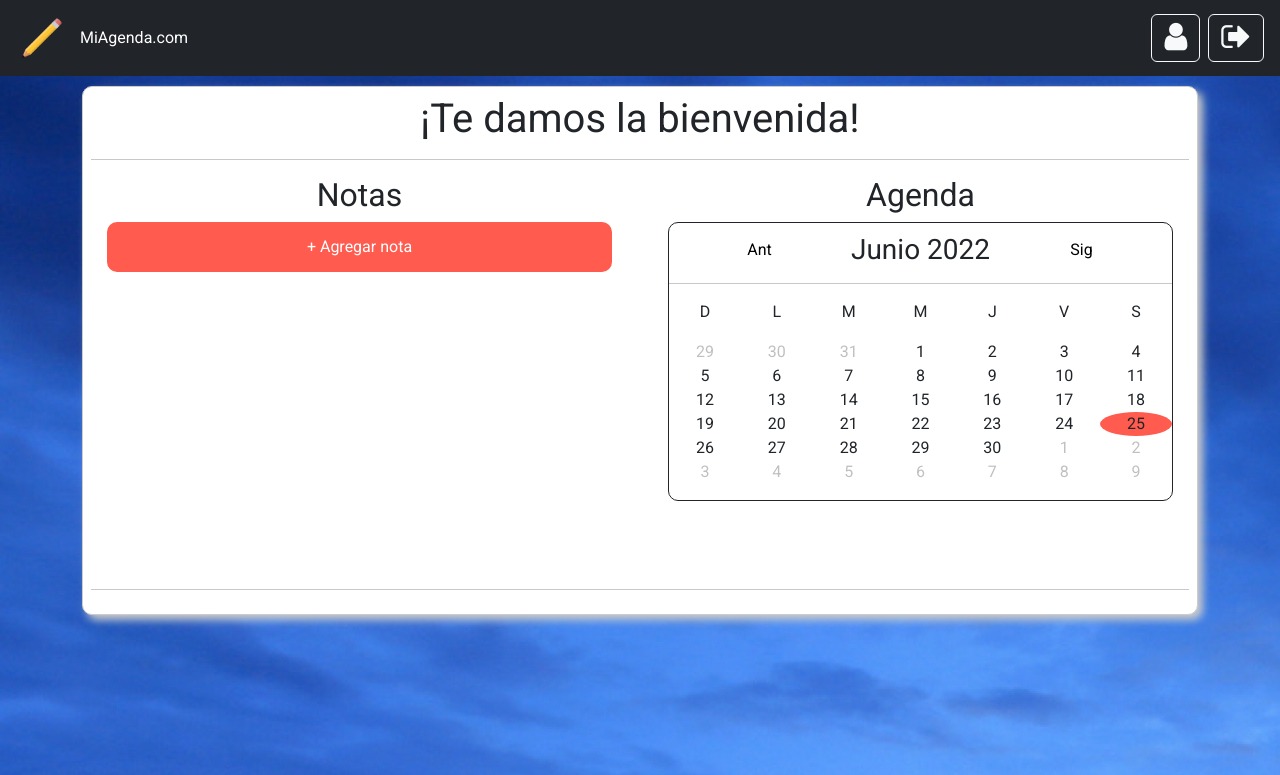
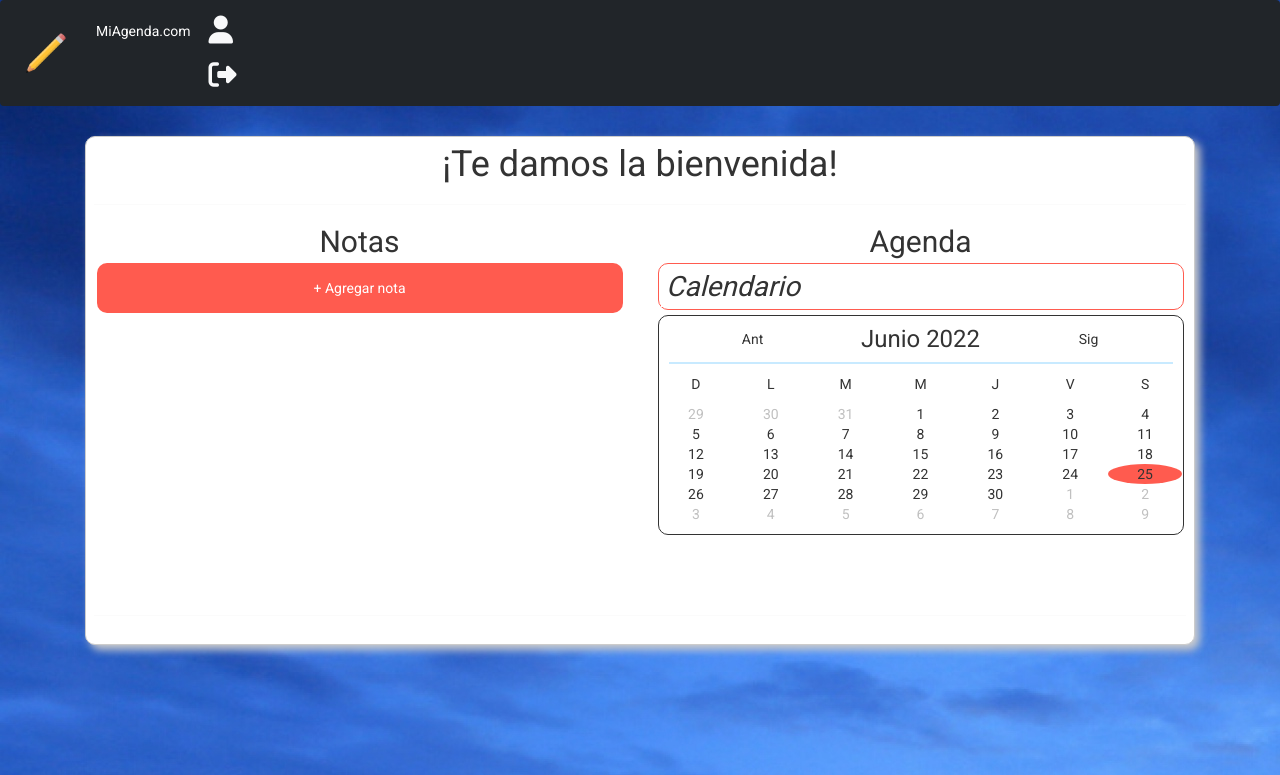
Before and after one commit to Jesus-ASG/Planner, a PHP site: page / in a window 1280 px wide. Shown: the top 775 px of the page. Run offline with PHP 8.4, Linux system fonts and the light colour scheme; the visitor is signed in with stand-in values (Sample User, id 1); some libraries are stand-ins or nearby versions.

Commit message:
resolviendo errores

```diff
--- a/css/styles.css
+++ b/css/styles.css
@@ -120,8 +120,7 @@ h1, h2, h3, h4, h5 {
 .nueva_nota textarea {
 	margin: 10px;
 	width: 90%;
-	border: none;
-	border-radius: 10px;
+	border-color: #FFF14F;
 	padding: 5px;
 	background-color: #FFF14F;
 	outline: none;
@@ -144,6 +143,11 @@ h1, h2, h3, h4, h5 {
 	display: grid;
 	grid-template-columns: repeat(7, 1fr);
 	padding: 0;
+}
+.calendario hr{
+	border: 1px solid #28AEFF;
+	margin: 10px;
+	background-color: #28AEFF;
 }
 
 .mes_titulo{
@@ -170,3 +174,17 @@ h1, h2, h3, h4, h5 {
 	border-radius: 100%;
 	background-color: #FF5B4F;
 }
+
+.show_calendar {
+	text-align: left;
+	border: 1px solid #FF5B4F;
+	border-radius: 10px;
+	margin-bottom: 5px;
+
+}
+.show_calendar button{
+	border-style: none;
+	background-color: #fff;
+	padding-left: 5px;
+	padding-right: 5px;
+}
--- a/estructura/contenido.php
+++ b/estructura/contenido.php
@@ -15,7 +15,12 @@
 
 			<div class="col-6">
 				<h2>Agenda</h2>
-				<div class="mx-3 mt-2" id="agregar_nota">
+				<div class="mx-3 mt-2 left">
+					<div class="show_calendar p-1">
+						<button onclick="show_hide_calendar();">
+							<i class="fa-2x icon-eye-open" id="icon_eye">Calendario</i>
+						</button>
+					</div>
 
 					<div class="calendario" id="calendario">
 						<div class="mes_titulo">
@@ -28,11 +33,7 @@
 							<div>
 								<button onclick="cargarMesSiguiente();">Sig</button>
 							</div>
-
-
-
 						</div>
-
 						<hr>
 						<ol>
 							<li>D</li>
--- a/index.php
+++ b/index.php
@@ -21,6 +21,9 @@ if (!isset($_SESSION['user_name'])) {	// Si no está logueado lo manda a loguear
 	<link href="https://fonts.googleapis.com/css?family=Playfair&#43;Display:700,900&amp;display=swap" rel="stylesheet">
 	<link rel="preconnect" href="https://fonts.gstatic.com">
 	<link href="https://fonts.googleapis.com/css2?family=Roboto&display=swap" rel="stylesheet">
+
+	<link href="//netdna.bootstrapcdn.com/twitter-bootstrap/2.3.2/css/bootstrap-combined.no-icons.min.css" rel="stylesheet">
+	<link href="//netdna.bootstrapcdn.com/font-awesome/3.2.1/css/font-awesome.css" rel="stylesheet">
 
 	<!-- Estilos -->
 	<link rel="stylesheet" href="css/styles.css">
--- a/js/script-index.js
+++ b/js/script-index.js
@@ -46,6 +46,7 @@ function agregarf(id_nota){
 const div_calendario = document.querySelector("#calendario");
 const ol_cal = document.querySelector("#ol_cal");
 const titulo_mes = document.querySelector("#mes");
+const icon_eye = document.querySelector("#icon_eye");
 
 // Obtener fecha actual
 const c_date = new Date();
@@ -54,7 +55,7 @@ const c_day = c_date.getDate();
 const c_month = c_date.getMonth();
 const c_year = c_date.getFullYear();
 
-var date = c_date;///////
+var date = c_date;
 var weekday = c_weekday;
 var day = c_day;
 var month = c_month;
@@ -156,3 +157,18 @@ function addMonthYear(mes){
 	}
 	titulo_mes.innerHTML = titulo_mes.innerHTML + " " + year;
 }
+
+// Mostrar/ocultar calendario
+var show_calendar = true;
+function show_hide_calendar(){
+	if (show_calendar){
+		div_calendario.style.display = 'none';
+		icon_eye.className = "fa-2x icon-eye-close";
+		show_calendar = false;
+	}
+	else{
+		div_calendario.style.display = 'block';
+		icon_eye.className = "fa-2x icon-eye-open";
+		show_calendar = true;
+	}
+}
```
